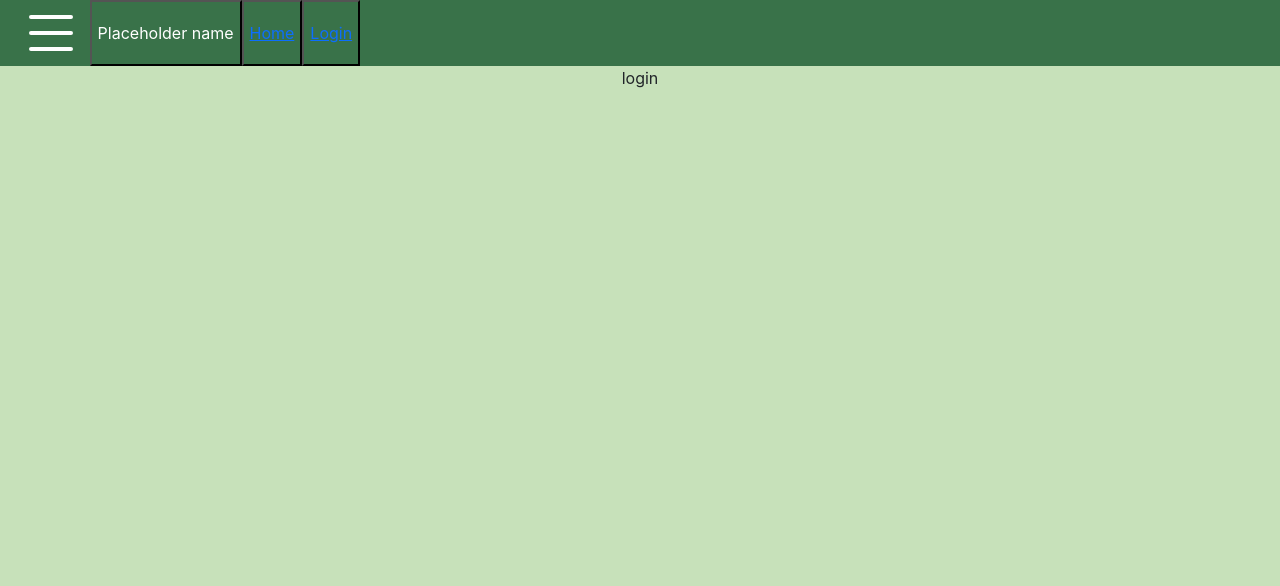
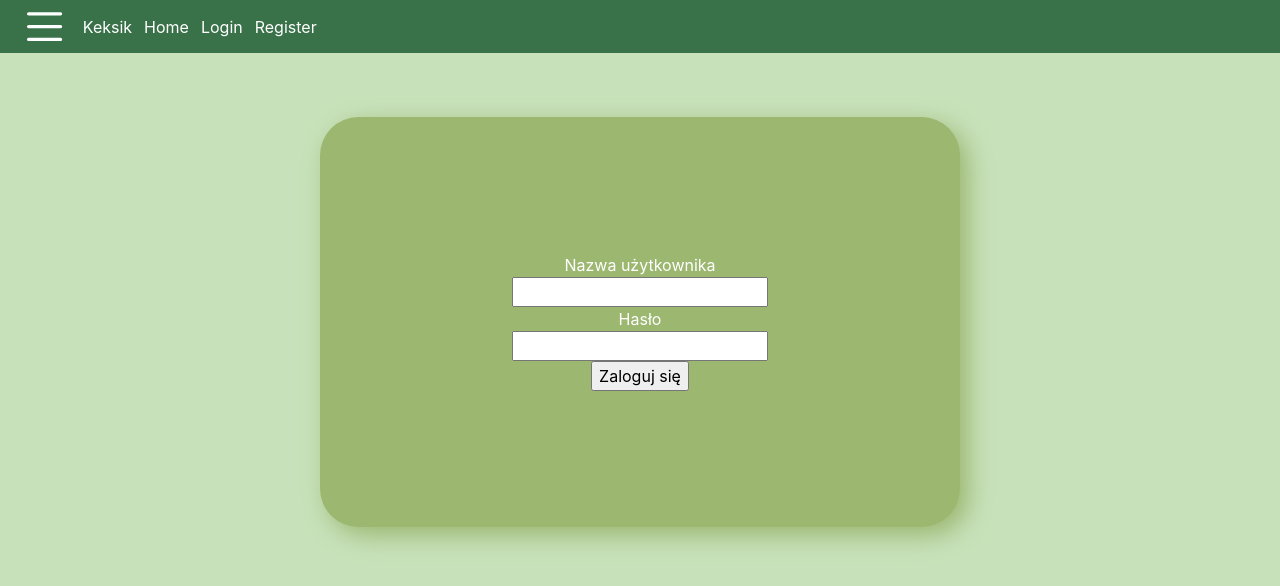
Before and after one commit to TheDominooos/portal-spolecznosciowy, a React (Create React App) app: page /login in a window 1280 px wide. Shown: the top 586 px of the page. Built offline with nearby package versions, Linux system fonts and the light colour scheme.

Commit message:
Added login page that returns token in console

```diff
--- a/package.json
+++ b/package.json
@@ -6,6 +6,7 @@
     "@testing-library/jest-dom": "^5.16.5",
     "@testing-library/react": "^13.4.0",
     "@testing-library/user-event": "^13.5.0",
+    "axios": "^1.3.4",
     "bootstrap": "^5.2.3",
     "react": "^18.2.0",
     "react-bootstrap": "^2.7.2",
--- a/src/App.jsx
+++ b/src/App.jsx
@@ -1,4 +1,5 @@
 import Login from "./pages/Login";
+import Register from "./pages/Register";
 import Home from "./pages/Home";
 import Navigation from "./components/Navigation";
 import { BrowserRouter, Routes, Route } from "react-router-dom";
@@ -11,6 +12,7 @@ function App() {
           <Route path="/" element={<Navigation />}>
             <Route index element={<Home />} />
             <Route path="login" element={<Login />} />
+            <Route path="register" element={<Register />} />
           </Route>
         </Routes>
       </BrowserRouter>
--- a/src/components/Navigation.jsx
+++ b/src/components/Navigation.jsx
@@ -4,18 +4,25 @@ import { Outlet, Link } from "react-router-dom";
 function Navigation() {
   return (
     <>
-      <nav className="Navigation d-flex justify-content-start">
-        <button className="List">
+      <nav className="Navigation d-flex justify-content-start align-items-center">
+        <button className="list-button">
           <List />
         </button>
-        <button className="Navigation">Placeholder name</button>
-        <button className="Navigation">
-          <Link to="/">Home</Link>
-        </button>
-        <button className="Navigation">
-          <Link to="login">Login</Link>
-        </button>
+        <button className="navigation-button">Keksik</button>
+
+        <Link to="/">
+          <button className="navigation-button">Home</button>
+        </Link>
+
+        <Link to="login">
+          <button className="navigation-button">Login</button>
+        </Link>
+
+        <Link to="register">
+          <button className="navigation-button">Register</button>
+        </Link>
       </nav>
+
       <Outlet />
     </>
   );
--- a/src/components/Posts.jsx
+++ b/src/components/Posts.jsx
@@ -1,11 +1,31 @@
 import React from "react";
 
 function Posts() {
+  const postsList = [
+    {
+      id: 1,
+      title: "Post",
+      content: "Pierwszy post",
+    },
+    {
+      id: 2,
+      title: "Post",
+      content: "Drugi post",
+    },
+    {
+      id: 3,
+      title: "Post",
+      content: "Trzeci post",
+    },
+  ];
   return (
     <>
-      <div className="Posts mx-auto">Post</div>
-      <div className="Posts mx-auto">Post</div>
-      <div className="Posts mx-auto">Post</div>
+      {postsList.map((post) => (
+        <div className="Post mx-auto" key={post.id}>
+          <div className="PostTitle">{post.title}</div>
+          <div className="PostContent">{post.content}</div>
+        </div>
+      ))}
     </>
   );
 }
--- a/src/pages/Login.jsx
+++ b/src/pages/Login.jsx
@@ -1,7 +1,43 @@
-import React from "react";
+import { useState } from "react";
+import axios from "axios";
 
 function Login() {
-  return <div className="Login">login</div>;
+  const [username, setUsername] = useState("");
+  const [password, setPassword] = useState("");
+
+  function getToken(e) {
+    e.preventDefault();
+    const params = new URLSearchParams();
+    params.append("username", username);
+    params.append("password", password);
+
+    axios.post("http://192.168.5.27:8000/token/", params).then((response) => {
+      console.log(response.data.access_token);
+    });
+  }
+  return (
+    <div className="Login d-flex justify-content-center align-items-center mx-auto">
+      <form onSubmit={getToken}>
+        <label>Nazwa użytkownika</label>
+        <input
+          name="username"
+          type="text"
+          required
+          value={username}
+          onChange={(e) => setUsername(e.target.value)}
+        ></input>
+        <label>Hasło</label>
+        <input
+          name="password"
+          type="password"
+          required
+          value={password}
+          onChange={(e) => setPassword(e.target.value)}
+        ></input>
+        <input type="submit" value="Zaloguj się"></input>
+      </form>
+    </div>
+  );
 }
 
 export default Login;
--- /dev/null
+++ b/src/style/_Login.scss
@@ -0,0 +1,17 @@
+.Login {
+  margin-top: 5vw;
+  margin-bottom: 5vw;
+  height: 32vw;
+  width: 50vw;
+  background-color: #9cb770;
+  color: white;
+  text-align: center;
+  border-radius: 3vw;
+  -webkit-box-shadow: 8px 8px 24px 0px rgba(156, 183, 112, 1);
+  -moz-box-shadow: 8px 8px 24px 0px rgba(156, 183, 112, 1);
+  box-shadow: 8px 8px 24px 0px rgba(156, 183, 112, 1);
+}
+.Login input {
+  display: block;
+  margin: auto;
+}
--- a/src/style/_Navigation.scss
+++ b/src/style/_Navigation.scss
@@ -6,11 +6,19 @@ svg {
   width: inherit;
   height: inherit;
 }
-.List {
-  width: 5vw;
+.list-button {
+  width: 4vw;
   margin-left: 1vw;
   margin-right: 1vw;
   background: none;
   border: none;
   color: white;
 }
+.navigation-button {
+  border: none;
+  background-color: transparent;
+  color: white;
+}
+.navigation-button:hover {
+  color: grey;
+}
--- /dev/null
+++ b/src/style/_Post.scss
@@ -0,0 +1,21 @@
+.Post {
+  width: 85%;
+  height: 15vw;
+  margin-top: 2vw;
+  margin-bottom: 2vw;
+  background-color: #9cb770;
+  color: white;
+  border-radius: 3vw;
+  -webkit-box-shadow: 8px 8px 24px 0px rgba(156, 183, 112, 1);
+  -moz-box-shadow: 8px 8px 24px 0px rgba(156, 183, 112, 1);
+  box-shadow: 8px 8px 24px 0px rgba(156, 183, 112, 1);
+}
+.PostTitle {
+  font-size: 2vw;
+  margin-left: 5vw;
+  text-align: left;
+}
+.PostContent {
+  margin-left: 5vw;
+  text-align: left;
+}
--- a/src/style/_Posts.scss
+++ b/src/style/_Register.scss
@@ -1,12 +1,17 @@
-.Posts {
-  width: 85%;
-  height: 15vw;
-  margin-top: 2vw;
-  margin-bottom: 2vw;
+.Register {
+  margin-top: 5vw;
+  margin-bottom: 5vw;
+  height: 32vw;
+  width: 50vw;
   background-color: #9cb770;
   color: white;
+  text-align: center;
   border-radius: 3vw;
   -webkit-box-shadow: 8px 8px 24px 0px rgba(156, 183, 112, 1);
   -moz-box-shadow: 8px 8px 24px 0px rgba(156, 183, 112, 1);
   box-shadow: 8px 8px 24px 0px rgba(156, 183, 112, 1);
 }
+.Register input {
+  display: block;
+  margin: auto;
+}
--- a/src/style/index.scss
+++ b/src/style/index.scss
@@ -11,7 +11,9 @@ body {
 }
 
 @import url(_Navigation.scss);
+@import url(_Login.scss);
+@import url(_Register.scss);
 @import url(_App.scss);
 @import url(_Content.scss);
-@import url(_Posts.scss);
+@import url(_Post.scss);
 @import url(_Footer.scss);
```
Also changed, not shown: 1 other file (tests, documents, lock files or other folders).
